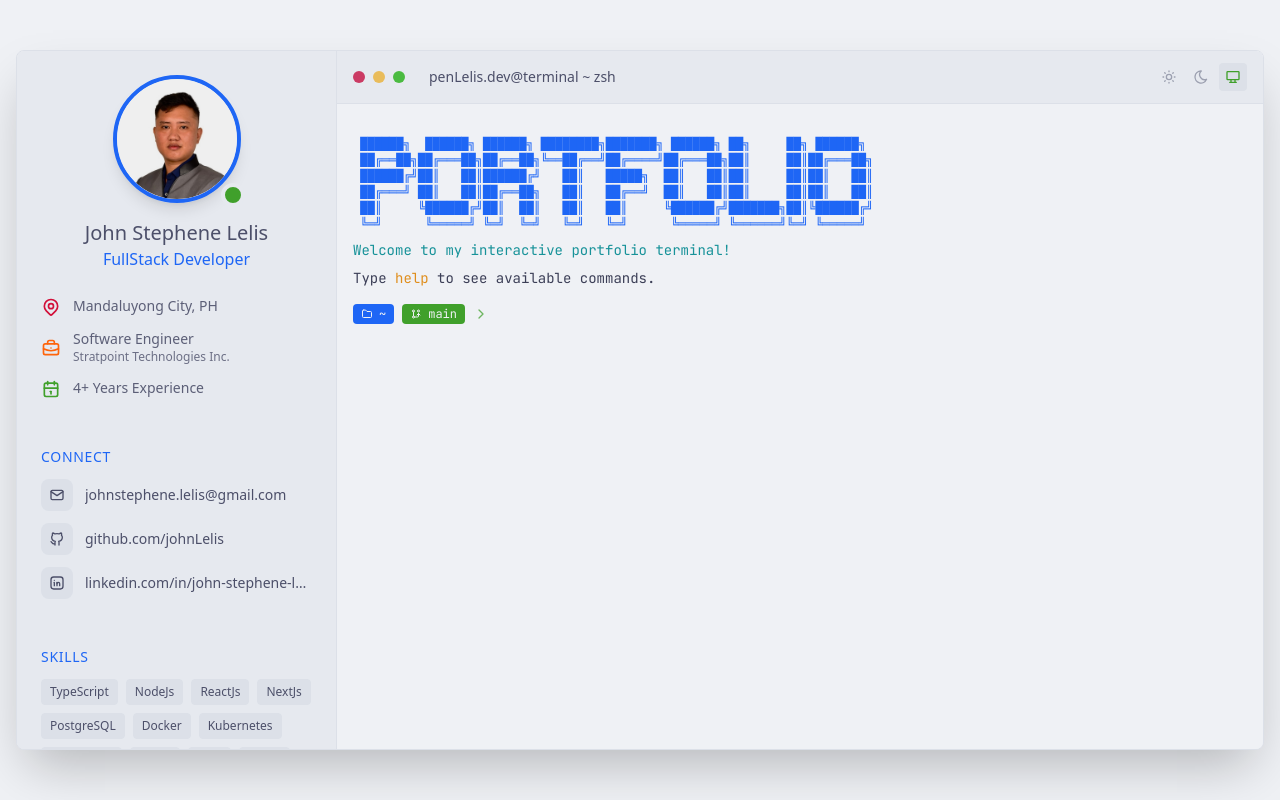
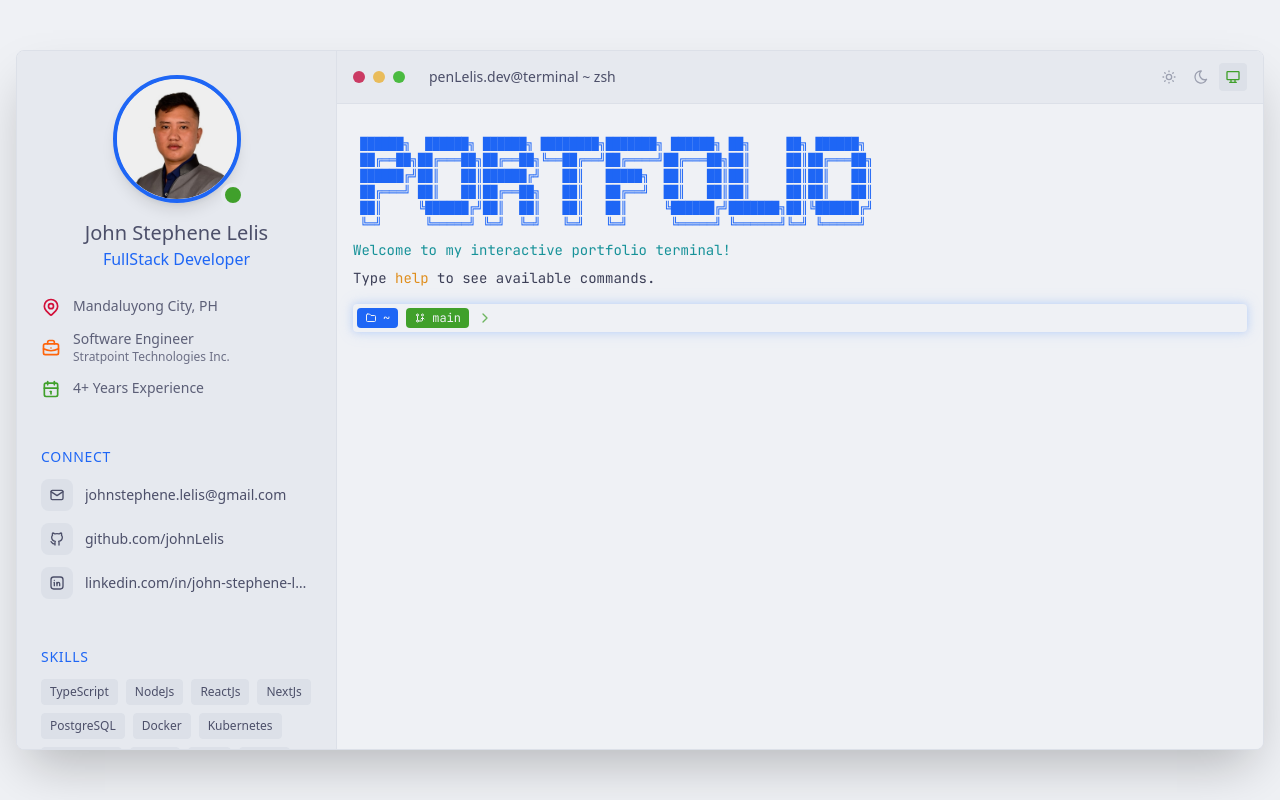
Before and after one commit to johnLelis/nextjs-terminal-portfolio, a Next.js app: page / in a window 1280 px wide. Built offline with nearby package versions, Linux system fonts and the light colour scheme.

Commit message:
enhancement(terminal): add animations and improve style of skills output

```diff
--- a/app/globals.css
+++ b/app/globals.css
@@ -836,3 +836,21 @@ html {
   );
   background-size: 100% 4px;
 }
+
+@keyframes glow-pulse {
+  0%,
+  100% {
+    box-shadow: 0 0 5px rgba(137, 180, 250, 0.3),
+      0 0 10px rgba(137, 180, 250, 0.2);
+  }
+  50% {
+    box-shadow: 0 0 10px rgba(137, 180, 250, 0.5),
+      0 0 20px rgba(137, 180, 250, 0.3);
+  }
+}
+
+.prompt-glow {
+  animation: glow-pulse 2s ease-in-out infinite;
+  border-radius: 4px;
+  padding: 4px;
+}
--- a/components/terminal/terminal-outputs.tsx
+++ b/components/terminal/terminal-outputs.tsx
@@ -102,34 +102,36 @@ export function AboutOutput() {
 }
 
 export function SkillsOutput() {
+  const skills = {
+    languages: ["JavaScript/TypeScript"],
+    frontend: ["ReactJs", "NextJs", "Tailwind CSS"],
+    backend: ["NodeJs", "Express", "NestJs", "Awilix", "PostgreSQL", "MongoDB"],
+    auth: ["Better-Auth", "JWT", "OAuth"],
+    tools: ["Git", "Docker", "AWS", "Vercel", "Figma"],
+    currently_learning: ["Three.js", "AI/ML Integration", "Framer Motion"],
+  };
+
   return (
-    <div
-      className={`space-y-3 text-primary animate-in slide-in-from-left-4 duration-500`}
-    >
+    <div className="space-y-3 text-primary">
       <div className="text-blue">$ cat skills.json</div>
-      <div className="pl-4">
-        <pre>
-          {`{
-  "languages": [
-    "JavaScript/TypeScript"
-  ],
-  "frontend": [
-    "ReactJs", "NextJs", "Tailwind CSS"
-  ],
-  "backend": [
-    "NodeJs", "Express", "NestJs", "Awilix", "PostgreSQL", "MongoDB"
-  ],
-  "auth": [
-    "Better-Auth", "JWT", "OAuth"
-  ],
-  "tools": [
-    "Git", "Docker", "AWS", "Vercel", "Figma"
-  ],
-  "currently_learning": [
-    "Three.js", "AI/ML Integration", "Framer Motion"
-  ]
-}`}
-        </pre>
+      <div className="pl-4 space-y-4">
+        {Object.entries(skills).map(([category, items]) => (
+          <div key={category} className="space-y-2">
+            <div className="text-yellow">{category}:</div>
+            <div className="flex flex-wrap gap-2 pl-4">
+              {items.map(skill => (
+                <span
+                  key={skill}
+                  className="px-2 py-1 text-xs border border-blue dark:bg-[#313244] bg-[#e6e9ef] rounded
+                           hover:scale-110 hover:border-green transition-all duration-200 cursor-default
+                           hover:shadow-lg dark:hover:shadow-[#a6e3a1]/20 hover:shadow-[#40a02b]/20"
+                >
+                  {skill}
+                </span>
+              ))}
+            </div>
+          </div>
+        ))}
       </div>
     </div>
   );
--- a/components/terminal/terminal.tsx
+++ b/components/terminal/terminal.tsx
@@ -37,6 +37,7 @@ export function Terminal({
   onThemeChange,
 }: TerminalProps) {
   const [input, setInput] = useState("");
+  const [suggestion, setSuggestion] = useState("");
   // Initialize history with welcome message directly
   const [history, setHistory] = useState<CommandOutput[]>(() => [
     {
@@ -49,6 +50,18 @@ export function Terminal({
   const inputRef = useRef<HTMLInputElement>(null);
   const terminalRef = useRef<HTMLDivElement>(null);
 
+  const commands = [
+    "help",
+    "about",
+    "skills",
+    "projects",
+    "experience",
+    "contact",
+    "theme",
+    "clear",
+    "whoami",
+    "ls",
+  ];
   useEffect(() => {
     // Auto-scroll to bottom
     if (terminalRef.current) {
@@ -87,6 +100,13 @@ export function Terminal({
   };
 
   const handleKeyDown = (e: React.KeyboardEvent) => {
+    if ((e.key === "Tab" || e.key === "ArrowRight") && suggestion && input) {
+      e.preventDefault();
+      setInput(suggestion);
+      setSuggestion("");
+      return;
+    }
+
     if (e.key === "ArrowUp") {
       e.preventDefault();
       if (commandHistory.length > 0) {
@@ -244,22 +264,43 @@ export function Terminal({
         ))}
 
         {/* Current Input Line */}
-        <form onSubmit={handleSubmit} className="flex items-center gap-2">
+        <form
+          onSubmit={handleSubmit}
+          className="flex items-center gap-2 prompt-glow"
+        >
           <Prompt theme={theme} />
+          <div className="relative flex-1">
             <input
               id="terminalInput"
               ref={inputRef}
               type="text"
               value={input}
-            onChange={e => setInput(e.target.value)}
+              onChange={e => {
+                const val = e.target.value;
+                setInput(val);
+                if (val) {
+                  const match = commands.find(cmd =>
+                    cmd.startsWith(val.toLowerCase())
+                  );
+                  setSuggestion(match || "");
+                } else {
+                  setSuggestion("");
+                }
+              }}
               onKeyDown={handleKeyDown}
-            className={`flex-1 bg-transparent ${textPrimary} outline-none ${
+              className={`w-full bg-transparent text-primary outline-none ${
                 theme === "dark" ? "caret-[#f5e0dc]" : "caret-[#dc8a78]"
               }`}
               aria-label="Command input"
               autoFocus
               spellCheck={false}
             />
+            {suggestion && input && (
+              <span className="absolute left-0 pointer-events-none opacity-30">
+                {suggestion}
+              </span>
+            )}
+          </div>
         </form>
       </div>
     </div>
```
Lines whose indentation alone changed are shown as unchanged.
